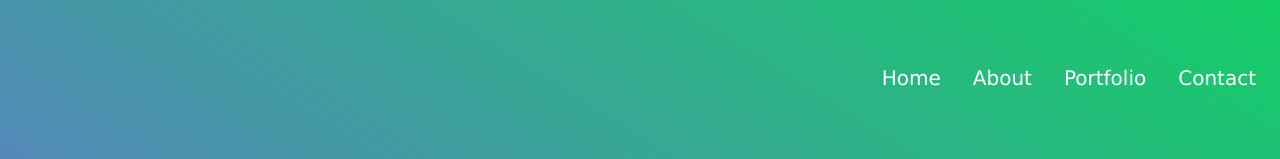
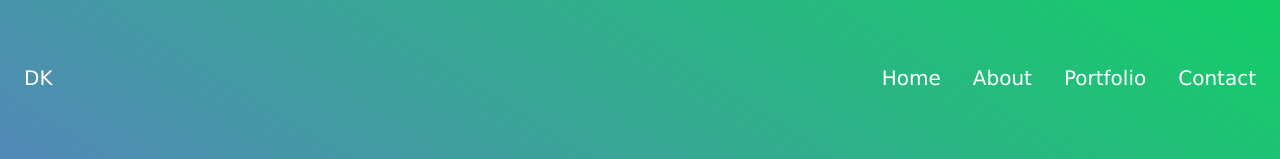
Before and after one commit to RideN91/my-web-portfolio, a React (Create React App) app: page / in a window 1280 px wide. Shown: the top 159 px of the page. Built offline with nearby package versions, Linux system fonts and the light colour scheme.

Commit message:
Logo
using flex-grow makes it take up the available space in the flex container.

```diff
--- a/src/App.js
+++ b/src/App.js
@@ -1,6 +1,6 @@
 import React from 'react';
 import Contact from './components/Contact';
-import Navbar from './Navbar';
+import Navbar from './components/Navbar';
 import Portfolio from './components/Portfolio';
 import Home from './components/Home';
 import About from './components/About';
--- a/src/Navbar.js
+++ b/src/components/Navbar.js
@@ -3,9 +3,10 @@ import React from 'react';
 
 const Navbar = () => {
     return (
-
+        <>
         <nav>
             <ul className='sticky z-[20] mx-auto flex w-full items-end justify-end px-6 py-16 space-x-8 md:justify-end sm:justify-center'>
+                <h1 className="text-xl flex-grow">DK</h1>
                 <li>
                     <a className="text-xl" href="/">Home</a>
                 </li>
@@ -20,6 +21,7 @@ const Navbar = () => {
                 </li>
             </ul>
         </nav>
+        </>
     )
 }
 
```
